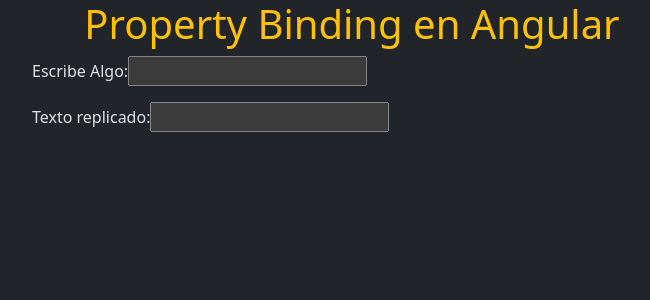
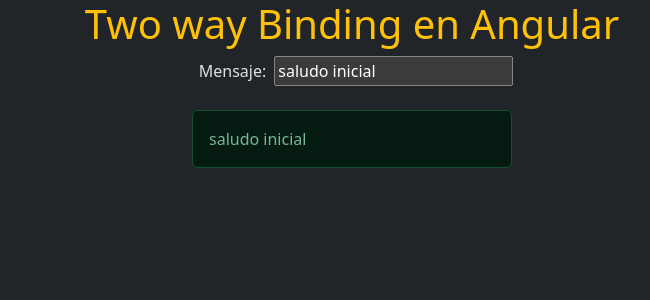
Before and after one commit to valemr05/app1, an Angular app: page / in a window 1280 px wide. Shown: the top 300 px of the page, without its empty margins (288-938 px from the left). Built offline with nearby package versions, Linux system fonts and the light colour scheme.

Commit message:
two way binding

```diff
--- a/src/app/app.component.html
+++ b/src/app/app.component.html
@@ -1,7 +1,7 @@
  <div class="container">
   <h1 class="text-center text-warning">{{title}}</h1>
   </div>
-  <app-replicador></app-replicador>
+  <app-saludar></app-saludar>
 
 
 <!--
--- a/src/app/app.component.ts
+++ b/src/app/app.component.ts
@@ -6,15 +6,16 @@
 import { HijoComponent } from "./hijo/hijo.component";
 import { MostrarMensajeComponent } from "./mostrar-mensaje/mostrar-mensaje.component";
 import { ReplicadorComponent } from "./replicador/replicador.component";
+import { SaludarComponent } from './saludar/saludar.component';
 
 
 @Component({
   selector: 'app-root',
   standalone: true,
-  imports: [NuevoComponenteComponent, InterpolacionComponent, PadreComponent, HijoComponent, MostrarMensajeComponent, ReplicadorComponent], //importar los nuevos componentes
+  imports: [NuevoComponenteComponent, InterpolacionComponent, PadreComponent, HijoComponent, MostrarMensajeComponent, ReplicadorComponent, SaludarComponent], //importar los nuevos componentes
   templateUrl: './app.component.html',
   styleUrl: './app.component.css'
 })
 export class AppComponent {
-  title = 'Property Binding en Angular';
+  title = 'Two way Binding en Angular';
 }
--- a/src/app/replicador/replicador.component.html
+++ b/src/app/replicador/replicador.component.html
@@ -9,5 +9,4 @@
              <input id="replicarText" type="text" [value]="texto" readonly/>
         </div>
     </div>
-
 </div>
--- /dev/null
+++ b/src/app/saludar/saludar.component.html
@@ -0,0 +1,13 @@
+<div class= "d-flex justify-content-center">
+    <div class=" w-50">
+        <div class="mb-3 d-flex justify-content-center align-items-center">
+            <label for="inputTexto" class="mx-2">Mensaje:</label>
+            <input id="inputTexto" type="text" [(ngModel)]="saludo" autocomplete="off"/>
+        </div>
+        <div class="mb-3">
+            <div class="alert alert-success mt-4 mx-auto w-50">
+                {{saludo}}
+            </div>
+        </div>
+    </div>
+</div>
--- /dev/null
+++ b/src/app/saludar/saludar.component.ts
@@ -0,0 +1,13 @@
+import { Component } from '@angular/core';
+import { FormsModule } from '@angular/forms'; // Import FormsModule for ngModel
+
+@Component({
+  selector: 'app-saludar',
+  standalone: true,
+  imports: [FormsModule], // Import FormsModule for ngModel
+  templateUrl: './saludar.component.html',
+  styleUrl: './saludar.component.css'
+})
+export class SaludarComponent {
+  saludo = 'saludo inicial';
+}
```
Also changed, not shown: src/app/saludar/saludar.component.css (added).
